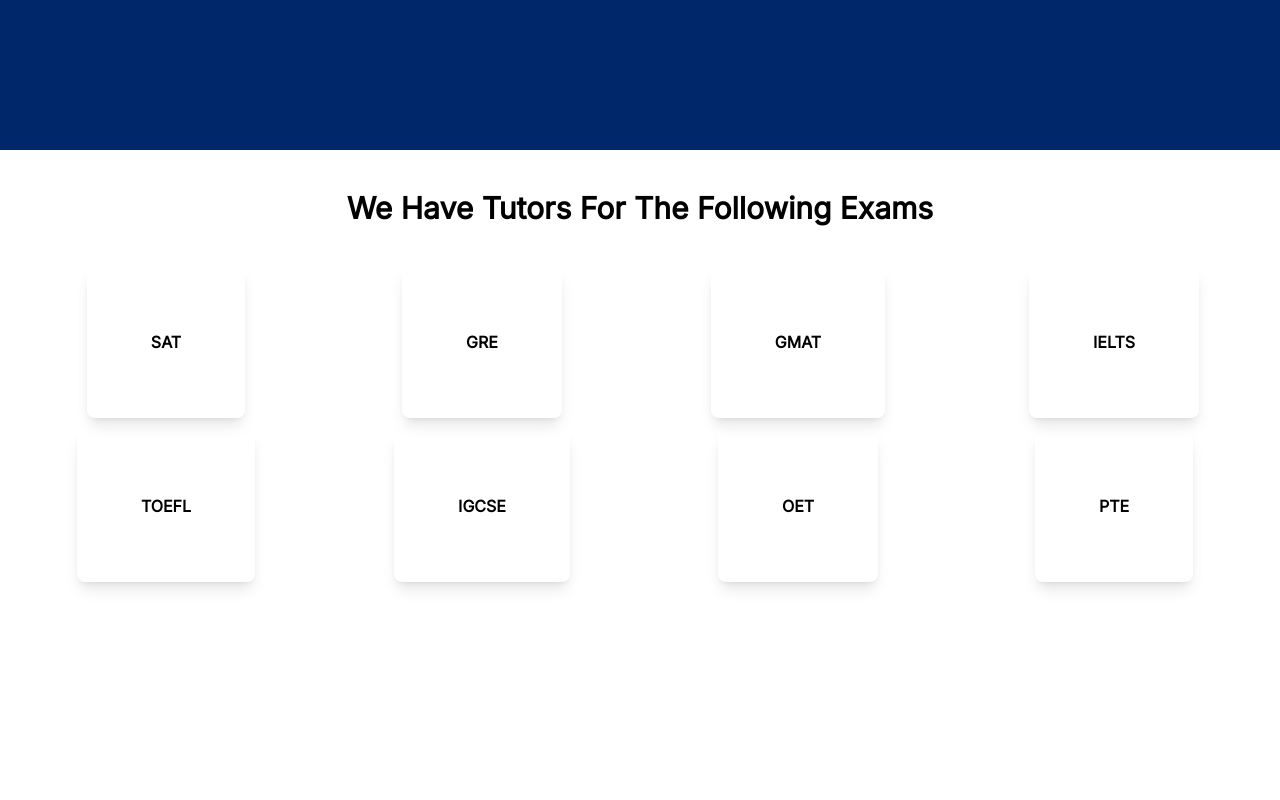
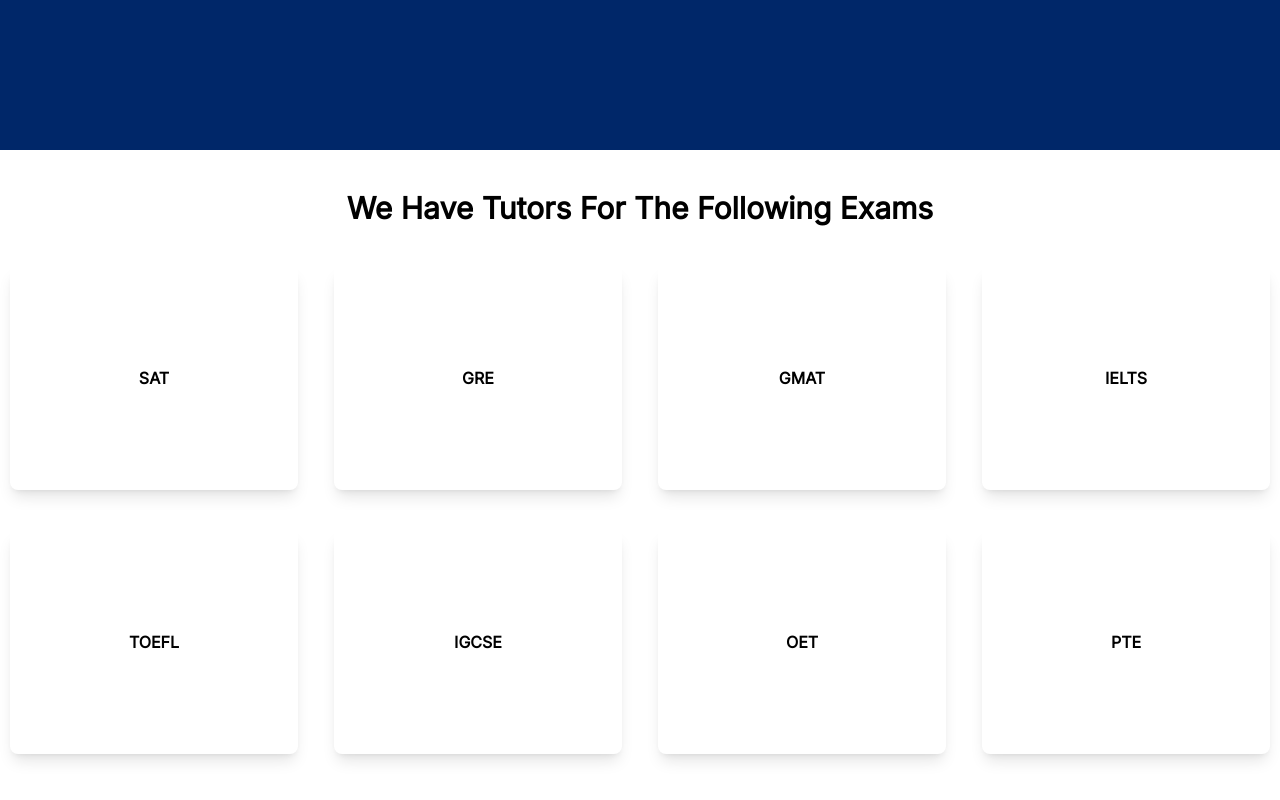
Before and after one commit to Mayor-Rhymes/learning-platform, a Vue app: page / in a window 1280 px wide. Shown: the part 5062-5862 px from the top of the page. Before the commit the page ends 5804 px from the top, so only its background shows below. Built offline with nearby package versions, Linux system fonts and the light colour scheme.

Commit message:
Added some stuff

```diff
--- a/src/components/Boast.vue
+++ b/src/components/Boast.vue
@@ -6,7 +6,7 @@ import {
   ChevronRightCircle,
 } from "lucide-vue-next";
 import { testimonials } from "../lib/mockTestimonials";
-import { ref } from "vue";
+import { ref, onMounted } from "vue";
 
 const slidePosition = ref(0);
 
@@ -25,6 +25,10 @@ const handleDecrease = () => {
     slidePosition.value = testimonials.length - 1;
   }
 };
+
+onMounted(() => {
+  setInterval(handleIncrease, 3000);
+});
 </script>
 
 <template>
@@ -138,6 +142,7 @@ const handleDecrease = () => {
         :size="50"
         class="hidden lg:block cursor-pointer"
       />
+
       <div
         class="flex flex-col gap-4 items-center transition-all delay-75 duration-100"
         @touchstart="handleDecrease"
@@ -157,6 +162,7 @@ const handleDecrease = () => {
 
         <p>{{ testimonials[slidePosition].location }}</p>
       </div>
+
       <div class="flex gap-4">
         <ChevronLeftCircle
           @click="handleDecrease"
--- a/src/components/ExamTile.vue
+++ b/src/components/ExamTile.vue
@@ -2,51 +2,51 @@
   <div class="flex flex-col gap-10">
     <p class="text-center font-bold text-3xl">We Have Tutors For The Following Exams</p>
 
-    <div class="grid grid-cols-1 md:grid-cols-2 lg:grid-cols-4 px-4 lg:place-items-center gap-x-4 gap-y-3">
+    <div class="grid grid-cols-1 md:grid-cols-2 lg:grid-cols-4 place-items-center gap-x-4 gap-y-10">
       <div
-        class="rounded-lg group flex flex-col items-center justify-center transition-all delay-75 duration-100 shadow-lg p-16 hover:bg-blue-600 font-bold"
+        class="rounded-lg group flex flex-col items-center justify-center transition-all delay-75 duration-100 shadow-lg w-[75%] lg:w-72 h-56 hover:bg-blue-600 font-bold"
       >
         <p>SAT</p>
         <router-link to="/sat-prep" class="hidden text-sm group-hover:block transition-all delay-75 duration-100 text-white">Get Started</router-link>
       </div>
       <div
-      class="rounded-lg group flex flex-col items-center justify-center transition-all delay-75 duration-100 shadow-lg p-16 hover:bg-blue-600 font-bold"
+      class="rounded-lg group flex flex-col items-center justify-center transition-all delay-75 duration-100 shadow-lg w-[75%] lg:w-72 h-56 hover:bg-blue-600 font-bold"
       >
         <p>GRE</p>
         <router-link to="/gre-prep" class="hidden text-sm group-hover:block transition-all delay-75 duration-100 text-white ">Get Started</router-link>
       </div>
       <div
-      class="rounded-lg group flex flex-col items-center justify-center transition-all delay-75 duration-100 shadow-lg p-16 hover:bg-blue-600 font-bold"
+      class="rounded-lg group flex flex-col items-center justify-center transition-all delay-75 duration-100 shadow-lg w-[75%] lg:w-72 h-56 hover:bg-blue-600 font-bold"
       >
         <p>GMAT</p>
         <router-link to="/gmat-prep" class="hidden text-sm group-hover:block transition-all delay-75 duration-100 text-white ">Get Started</router-link>
       </div>
       <div
-      class="rounded-lg group flex flex-col items-center justify-center transition-all delay-75 duration-100 shadow-lg p-16 hover:bg-blue-600 font-bold"
+      class="rounded-lg group flex flex-col items-center justify-center transition-all delay-75 duration-100 shadow-lg w-[75%] lg:w-72 h-56 hover:bg-blue-600 font-bold"
       >
         <p>IELTS</p>
         <router-link to="/ielts-prep" class="hidden text-sm group-hover:block transition-all delay-75 duration-100 text-white ">Get Started</router-link>
       </div>
       <div
-      class="rounded-lg group flex flex-col items-center justify-center transition-all delay-75 duration-100 shadow-lg p-16 hover:bg-blue-600 font-bold"
+      class="rounded-lg group flex flex-col items-center justify-center transition-all delay-75 duration-100 shadow-lg w-[75%] lg:w-72 h-56 hover:bg-blue-600 font-bold"
       >
         <p>TOEFL</p>
         <router-link to="/toefl-prep" class="hidden text-sm group-hover:block transition-all delay-75 duration-100 text-white ">Get Started</router-link>
       </div>
       <div
-      class="rounded-lg group flex flex-col items-center justify-center transition-all delay-75 duration-100 shadow-lg p-16 hover:bg-blue-600 font-bold"
+      class="rounded-lg group flex flex-col items-center justify-center transition-all delay-75 duration-100 shadow-lg w-[75%] lg:w-72 h-56 hover:bg-blue-600 font-bold"
       >
         <p>IGCSE</p>
         <router-link to="/igcse-prep" class="hidden text-sm group-hover:block transition-all delay-75 duration-100 text-white ">Get Started</router-link>
       </div>
       <div
-      class="rounded-lg group flex flex-col items-center justify-center transition-all delay-75 duration-100 shadow-lg p-16 hover:bg-blue-600 font-bold"
+      class="rounded-lg group flex flex-col items-center justify-center transition-all delay-75 duration-100 shadow-lg w-[75%] lg:w-72 h-56 hover:bg-blue-600 font-bold"
       >
         <p>OET</p>
         <router-link to="/oet-prep" class="hidden text-sm group-hover:block transition-all delay-75 duration-100 text-white ">Get Started</router-link>
       </div>
       <div
-      class="rounded-lg group flex flex-col items-center justify-center transition-all delay-75 duration-100 shadow-lg p-16 hover:bg-blue-600 font-bold"
+      class="rounded-lg group flex flex-col items-center justify-center transition-all delay-75 duration-100 shadow-lg w-[75%] lg:w-72 h-56 hover:bg-blue-600 font-bold"
       >
         <p>PTE</p>
         <router-link to="/pte-prep" class="hidden text-sm group-hover:block transition-all delay-75 duration-100 text-white ">Get Started</router-link>
```
